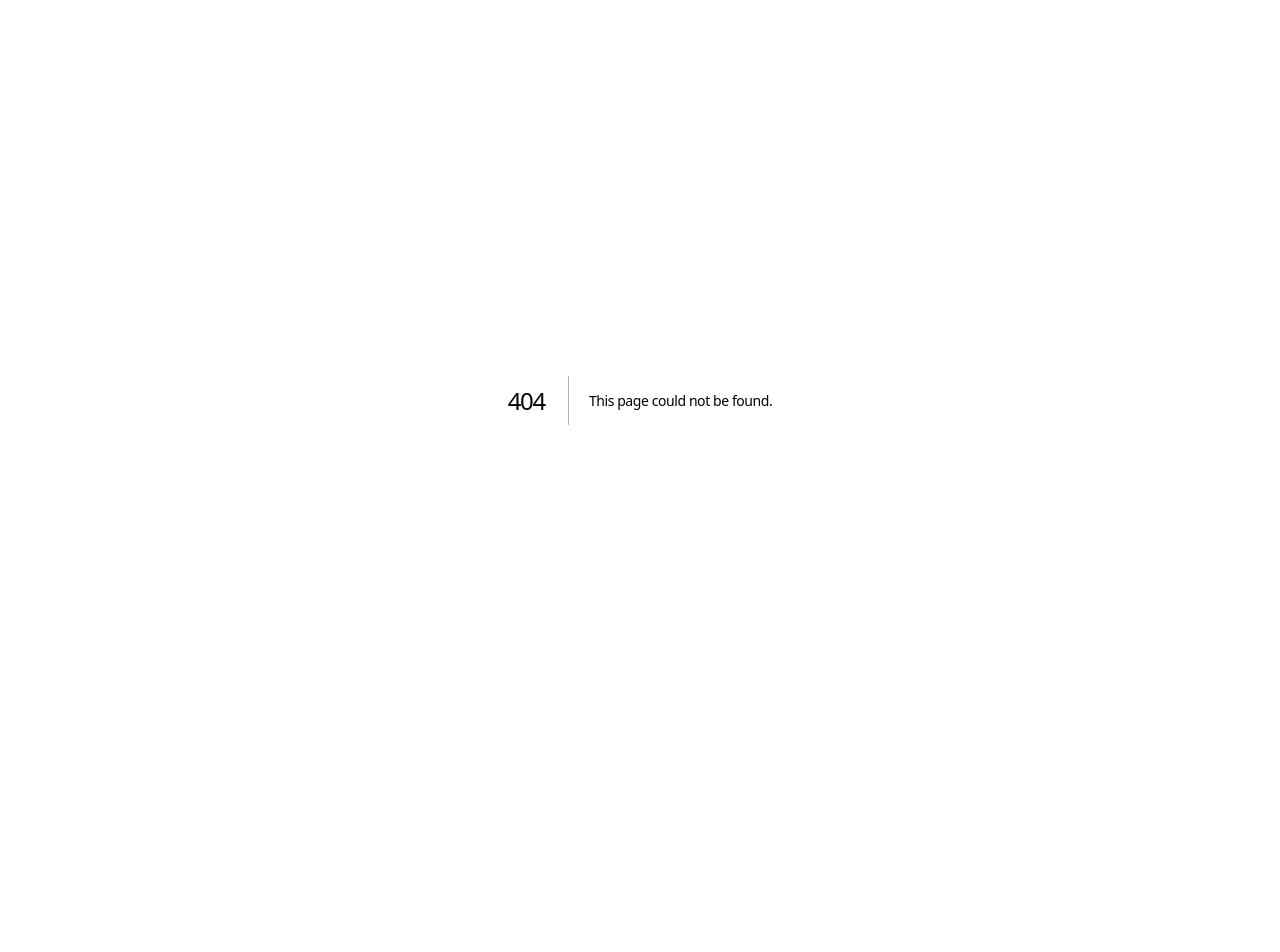
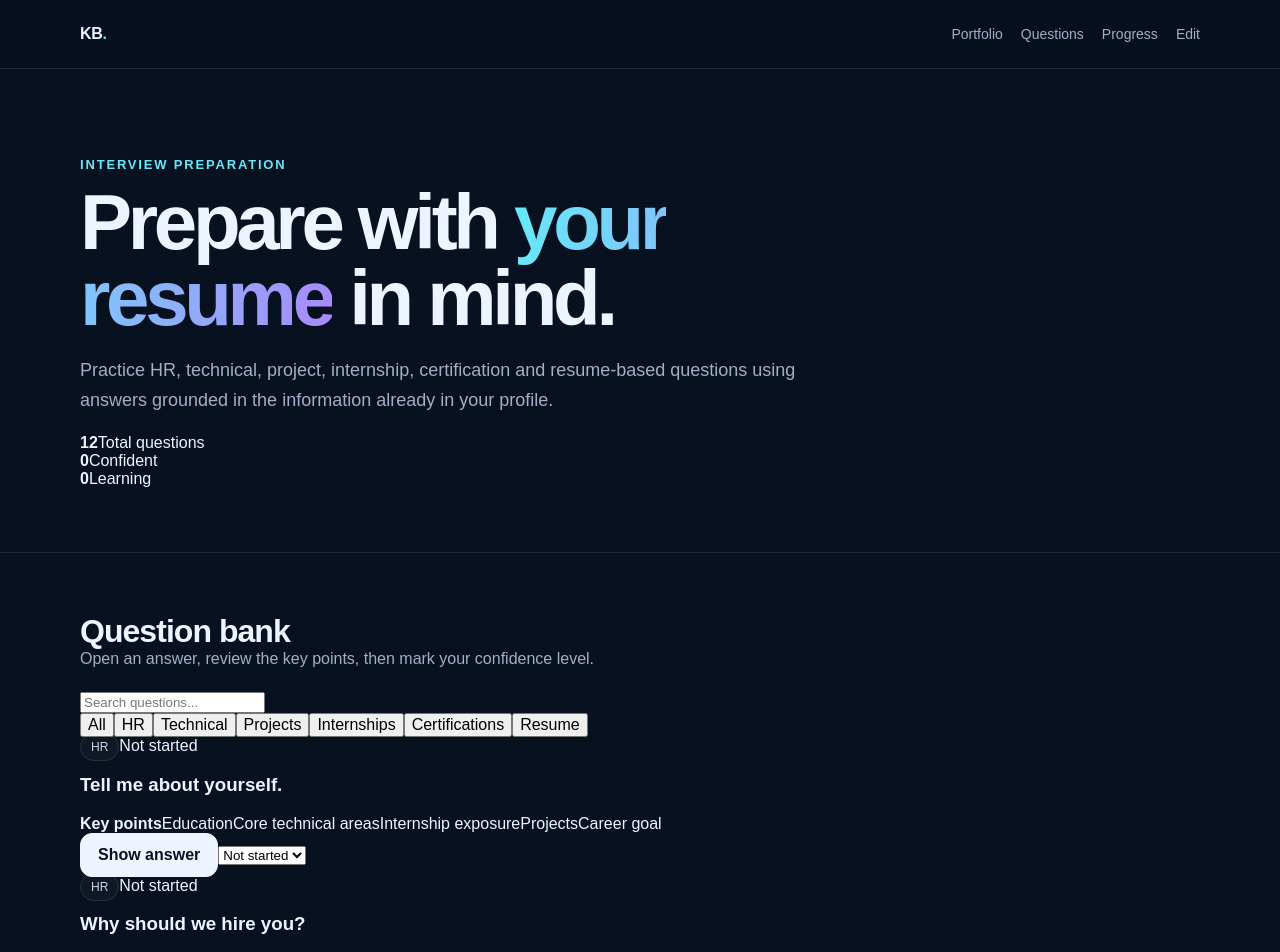
Before and after one commit to Karanaldo-07/karan-interview-prep, a Next.js app: page /interview in a window 1280 px wide. Before the commit this address had no page. Shown: the top 952 px of the page. Before the commit the page ends 800 px from the top, so only its background shows below. Built offline with nearby package versions, Linux system fonts and the light colour scheme.

Commit message:
feat: add interactive interview preparation page

```diff
--- /dev/null
+++ b/app/interview/page.tsx
@@ -0,0 +1,97 @@
+"use client";
+
+import { useEffect, useMemo, useState } from "react";
+import { interviewCategories, interviewQuestions } from "@/data/interview";
+
+export default function InterviewPage() {
+  const [category, setCategory] = useState("All");
+  const [search, setSearch] = useState("");
+  const [revealed, setRevealed] = useState<Record<string, boolean>>({});
+  const [progress, setProgress] = useState<Record<string, string>>({});
+
+  useEffect(() => {
+    const saved = localStorage.getItem("karan-interview-progress");
+    if (saved) {
+      try { setProgress(JSON.parse(saved)); } catch { /* use empty progress */ }
+    }
+  }, []);
+
+  const filtered = useMemo(() => {
+    const q = search.trim().toLowerCase();
+    return interviewQuestions.filter((item) => {
+      const categoryMatch = category === "All" || item.category === category;
+      const searchMatch = !q || `${item.question} ${item.answer} ${item.category}`.toLowerCase().includes(q);
+      return categoryMatch && searchMatch;
+    });
+  }, [category, search]);
+
+  const updateProgress = (id: string, value: string) => {
+    const next = { ...progress, [id]: value };
+    setProgress(next);
+    localStorage.setItem("karan-interview-progress", JSON.stringify(next));
+  };
+
+  const learned = interviewQuestions.filter((q) => progress[q.id] === "Confident").length;
+  const learning = interviewQuestions.filter((q) => progress[q.id] === "Learning").length;
+
+  return (
+    <main>
+      <nav className="nav">
+        <div className="container nav-inner">
+          <a className="brand" href="/">KB<span>.</span></a>
+          <div className="nav-links">
+            <a href="/">Portfolio</a><a href="#questions">Questions</a><a href="#progress">Progress</a><a href="/admin">Edit</a>
+          </div>
+        </div>
+      </nav>
+
+      <section className="hero interview-hero">
+        <div className="container">
+          <div className="eyebrow">Interview Preparation</div>
+          <h1>Prepare with <span className="gradient">your resume</span> in mind.</h1>
+          <p>Practice HR, technical, project, internship, certification and resume-based questions using answers grounded in the information already in your profile.</p>
+          <div className="stats" id="progress">
+            <div className="stat"><strong>{interviewQuestions.length}</strong><span>Total questions</span></div>
+            <div className="stat"><strong>{learned}</strong><span>Confident</span></div>
+            <div className="stat"><strong>{learning}</strong><span>Learning</span></div>
+          </div>
+        </div>
+      </section>
+
+      <section className="section" id="questions">
+        <div className="container">
+          <div className="section-head"><div><h2>Question bank</h2><p>Open an answer, review the key points, then mark your confidence level.</p></div></div>
+          <div className="interview-controls">
+            <input value={search} onChange={(e) => setSearch(e.target.value)} placeholder="Search questions..." aria-label="Search interview questions" />
+            <div className="filters">
+              {interviewCategories.map((item) => <button key={item} className={`filter ${category === item ? "active" : ""}`} onClick={() => setCategory(item)}>{item}</button>)}
+            </div>
+          </div>
+
+          <div className="question-list">
+            {filtered.map((item) => {
+              const status = progress[item.id] || "Not started";
+              return (
+                <article className="question-card" key={item.id}>
+                  <div className="question-top"><span className="tag">{item.category}</span><span className={`status ${status.toLowerCase().replace(" ", "-")}`}>{status}</span></div>
+                  <h3>{item.question}</h3>
+                  <div className="key-points"><strong>Key points</strong>{item.points.map((point) => <span key={point}>{point}</span>)}</div>
+                  {revealed[item.id] && <div className="answer"><strong>Interview-ready answer</strong><p>{item.answer}</p></div>}
+                  <div className="question-actions">
+                    <button className="btn primary" onClick={() => setRevealed((old) => ({ ...old, [item.id]: !old[item.id] }))}>{revealed[item.id] ? "Hide answer" : "Show answer"}</button>
+                    <select value={status} onChange={(e) => updateProgress(item.id, e.target.value)} aria-label={`Progress for ${item.question}`}>
+                      <option>Not started</option><option>Learning</option><option>Confident</option>
+                    </select>
+                  </div>
+                </article>
+              );
+            })}
+          </div>
+          {filtered.length === 0 && <div className="card empty">No questions match your search.</div>}
+        </div>
+      </section>
+
+      <footer className="footer"><div className="container">Interview Prep · Progress is saved on this browser for now.</div></footer>
+    </main>
+  );
+}
```
